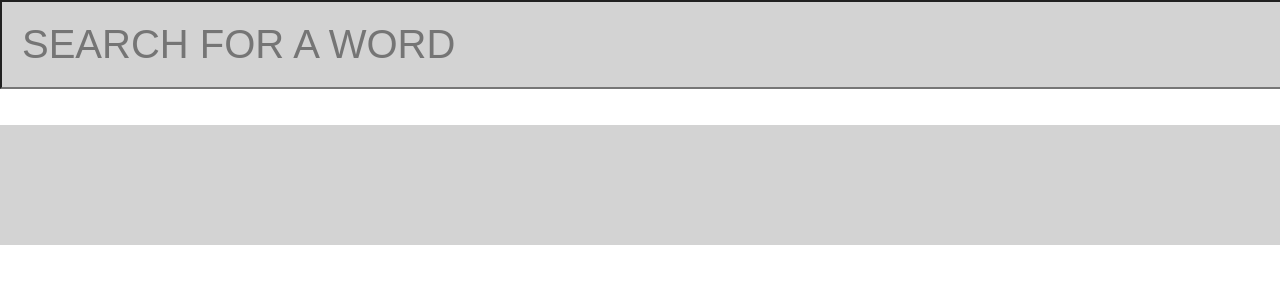
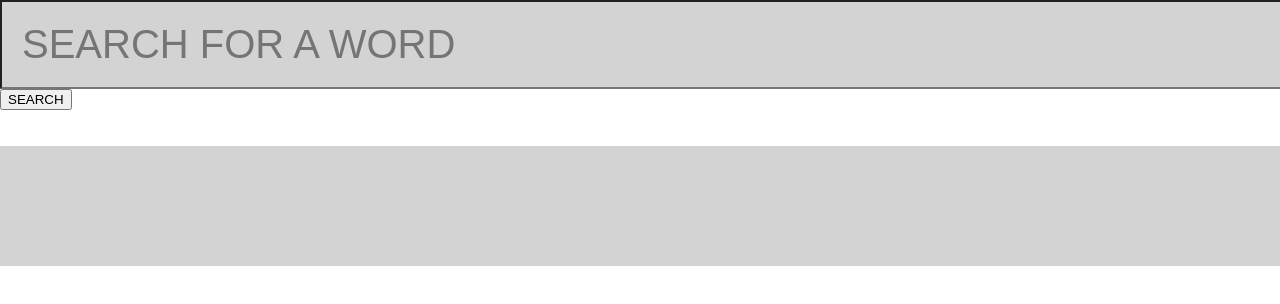
Before and after one commit to TheChot/dictionary_app, a React (Create React App) app: page / in a window 1280 px wide. Shown: the top 304 px of the page. Built offline with nearby package versions, Linux system fonts and the light colour scheme.

Commit message:
added a button

```diff
--- a/src/Dictionaryapp.jsx
+++ b/src/Dictionaryapp.jsx
@@ -52,6 +52,7 @@ export default class Dictionary extends Component
                         value ={null}
                         name = "searchword"
                         onChange = {this.handleInput}/>
+                        <button>SEARCH</button>
                 </form>
                 <br/><br/>
                 <div className="searchresults"><p>{this.state.searchresult}</p></div>
```
